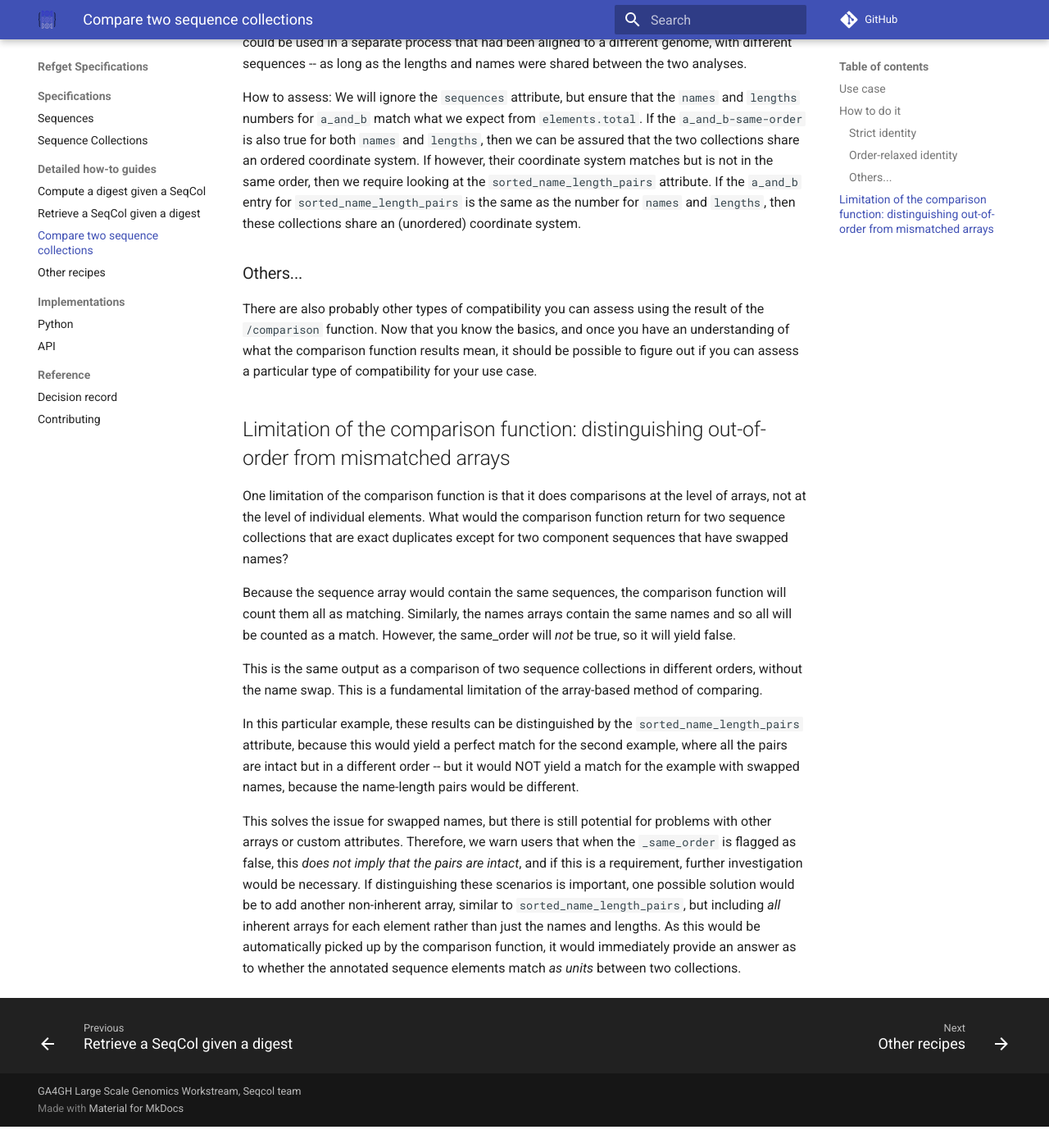
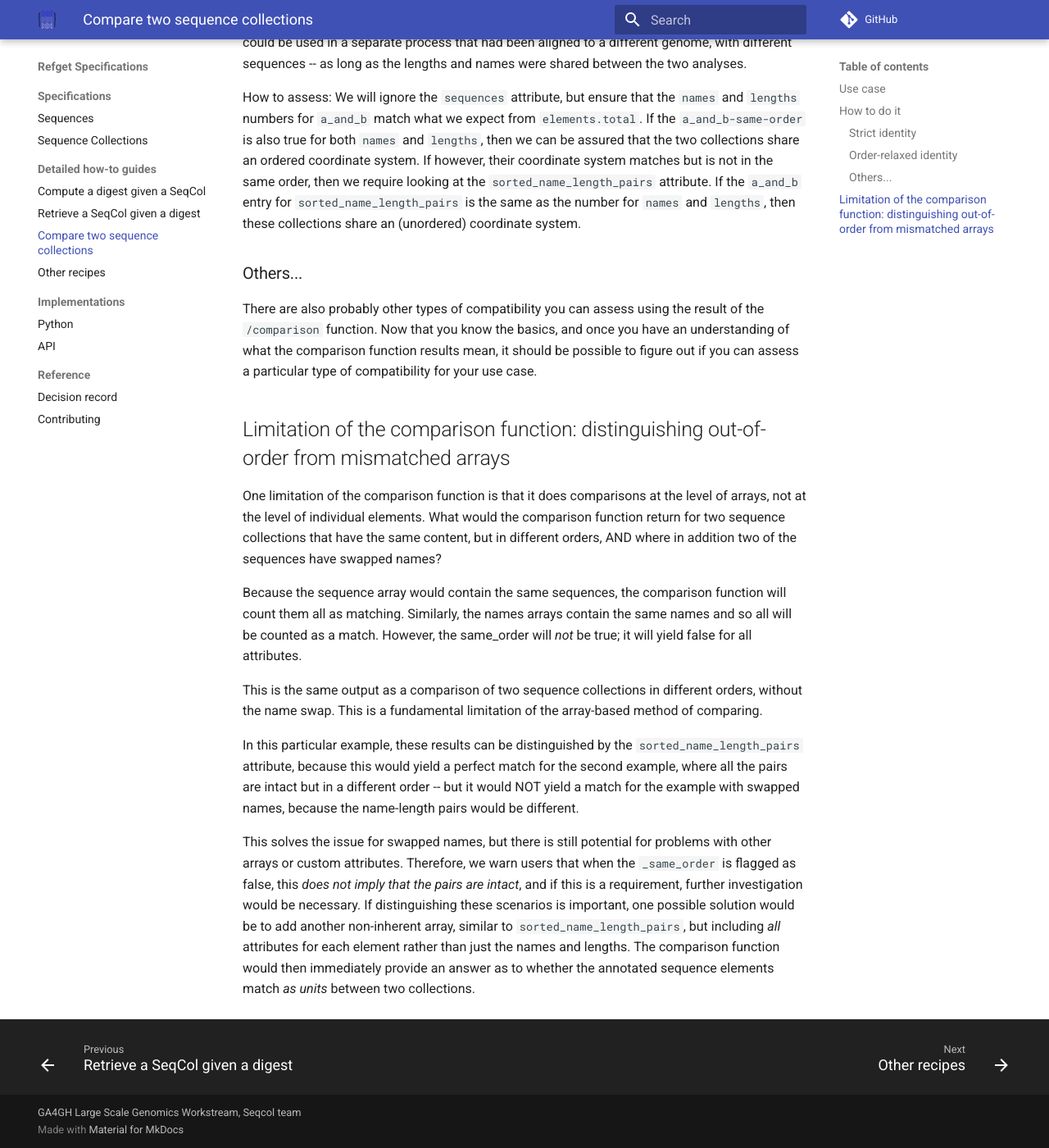
Before and after one commit to ga4gh/refget, an MkDocs documentation site: the page built from docs/compare_collections.md, in a window 1280 px wide and 1400 px high, scrolled down 1671 px. Shown: the whole window at 82% size. Built offline with MkDocs 1.6.1 and Material for MkDocs 9.7.7, drawn with Linux system fonts in a browser that asks for light colours; comment, search, counter and statistics services are not loaded; before the commit the page ends 3045 px from its top, so only the background shows below that; some of the changed text lies outside the part shown.

Commit message:
Logical errors in compare description

```diff
--- a/docs/compare_collections.md
+++ b/docs/compare_collections.md
@@ -29,7 +29,7 @@ Two collections meet the criteria for order-relaxed identity if:
 
 1. the value of the `elements.total.a` and `elements.total.b` match, (the collections have the same number of elements).
 2. this value is the same as `elements.a_and_b.<attribute>` for all attributes (the content is the same)
-3. any entries in `elements.a_and_b-same-order.<attribute>` may be true (indicating the order matches) or false (indicating the order differs)
+3. entries in `elements.a_and_b-same-order.<attribute>` may be either all true (indicating the order matches) or all false (indicating the order differs)
 
 Then, we know the sequence collection content is identical, without controlling for order.
 
@@ -56,14 +56,14 @@ Now that you know the basics, and once you have an understanding of what the com
 
 ## Limitation of the comparison function: distinguishing out-of-order from mismatched arrays
 
-One limitation of the comparison function is that it does comparisons at the level of arrays, not at the level of individual elements. What would the comparison function return for two sequence collections that are exact duplicates except for two component sequences that have swapped names?
+One limitation of the comparison function is that it does comparisons at the level of arrays, not at the level of individual elements. What would the comparison function return for two sequence collections that have the same content, but in different orders, AND where in addition two of the sequences have swapped names?
 
 Because the sequence array would contain the same sequences, the comparison function will count them all as matching.
 Similarly, the names arrays contain the same names and so all will be counted as a match.
-However, the same_order will *not* be true, so it will yield false.
+However, the same_order will *not* be true; it will yield false for all attributes.
 
 This is the same output as a comparison of two sequence collections in different orders, without the name swap. This is a fundamental limitation of the array-based method of comparing.
 
 In this particular example, these results can be distinguished by the `sorted_name_length_pairs` attribute, because this would yield a perfect match for the second example, where all the pairs are intact but in a different order -- but it would NOT yield a match for the example with swapped names, because the name-length pairs would be different.
 
-This solves the issue for swapped names, but there is still potential for problems with other arrays or custom attributes. Therefore, we warn users that when the `_same_order` is flagged as false, this *does not imply that the pairs are intact*, and if this is a requirement, further investigation would be necessary. If distinguishing these scenarios is important, one possible solution would be to add another non-inherent array, similar to `sorted_name_length_pairs`, but including *all* inherent arrays for each element rather than just the names and lengths. As this would be automatically picked up by the comparison function, it would immediately provide an answer as to whether the annotated sequence elements match *as units* between two collections.
+This solves the issue for swapped names, but there is still potential for problems with other arrays or custom attributes. Therefore, we warn users that when the `_same_order` is flagged as false, this *does not imply that the pairs are intact*, and if this is a requirement, further investigation would be necessary. If distinguishing these scenarios is important, one possible solution would be to add another non-inherent array, similar to `sorted_name_length_pairs`, but including *all* attributes for each element rather than just the names and lengths. The comparison function would then immediately provide an answer as to whether the annotated sequence elements match *as units* between two collections.
```
